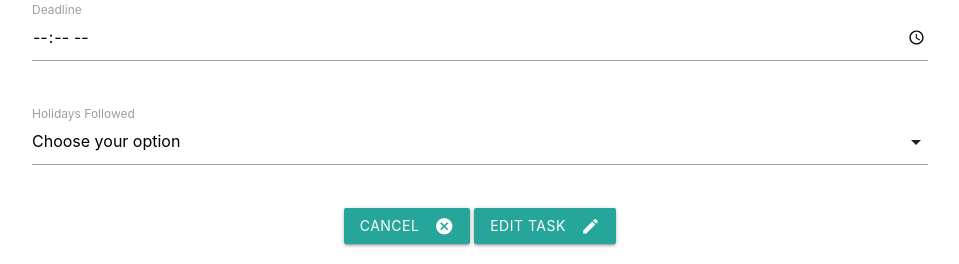
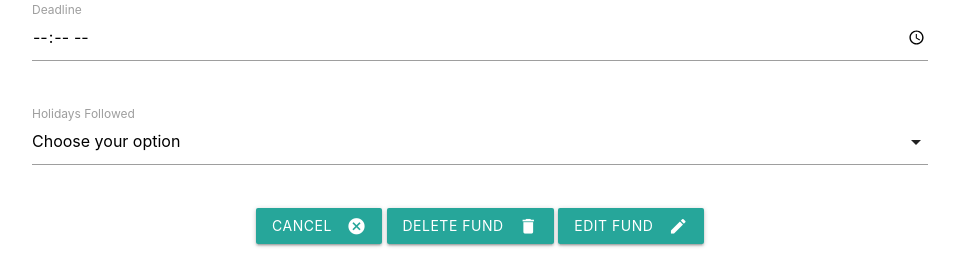
Before and after one commit to gerd113/Polygon-FAllocation, a Flask app: template templates/edit_fund.html in a window 1280 px wide. Shown: the part 991-1255 px from the top of the page, without its empty margins (160-1119 px from the left). Run offline with Flask 2, Linux system fonts and the light colour scheme; the template is opened without the code that fills it, so the values that code supplies are empty; some libraries are stand-ins or nearby versions.

Commit message:
Added delete functionality.

```diff
--- a/app.py
+++ b/app.py
@@ -60,11 +60,16 @@ def edit_fund(client_coverage_id):
             {"_id": ObjectId(client_coverage_id)}, submit)
         flash("Task Successfully Updated")
 
+    fund = mongo.db.client_coverage.find_one({"_id": ObjectId(
+            client_coverage_id)})
+    return render_template("edit_fund.html", fund=fund)
 
-    fund = mongo.db.client_coverage.find_one(
-        {"_id": ObjectId(client_coverage_id)})
-    return render_template(
-        "edit_fund.html", fund=fund)
+
+@app.route("/delete_fund/<client_coverage_id>")
+def delete_fund(client_coverage_id):
+    mongo.db.client_coverage.remove({"_id": ObjectId(client_coverage_id)})
+    flash("Fund successfully deleted")
+    return redirect(url_for("get_rota"))
 
 
 if __name__ == "__main__":
--- a/templates/edit_fund.html
+++ b/templates/edit_fund.html
@@ -80,8 +80,10 @@
              <a href="{{ url_for('get_rota') }}"   class="btn waves-effect waves-light" type="submit">Cancel
                     <i class="material-icons right">cancel</i>
                     </a>
-
-				<button class="btn waves-effect waves-light" type="submit">Edit Task
+              <a href="{{ url_for('delete_fund', client_coverage_id=fund._id) }}"   class="btn waves-effect waves-light" type="submit">Delete Fund
+                    <i class="material-icons right">delete</i>
+                    </a>
+				<button class="btn waves-effect waves-light" type="submit">Edit Fund
                     <i class="material-icons right">edit</i>
                 </button>
 
```
